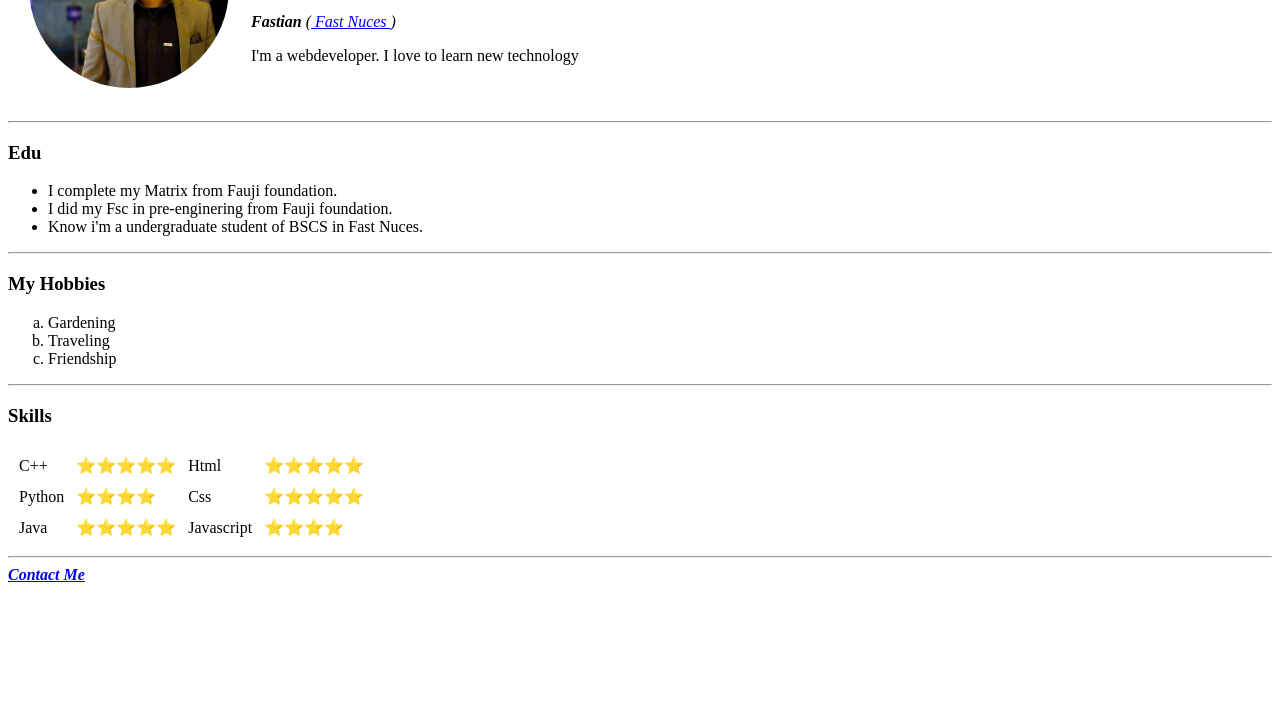
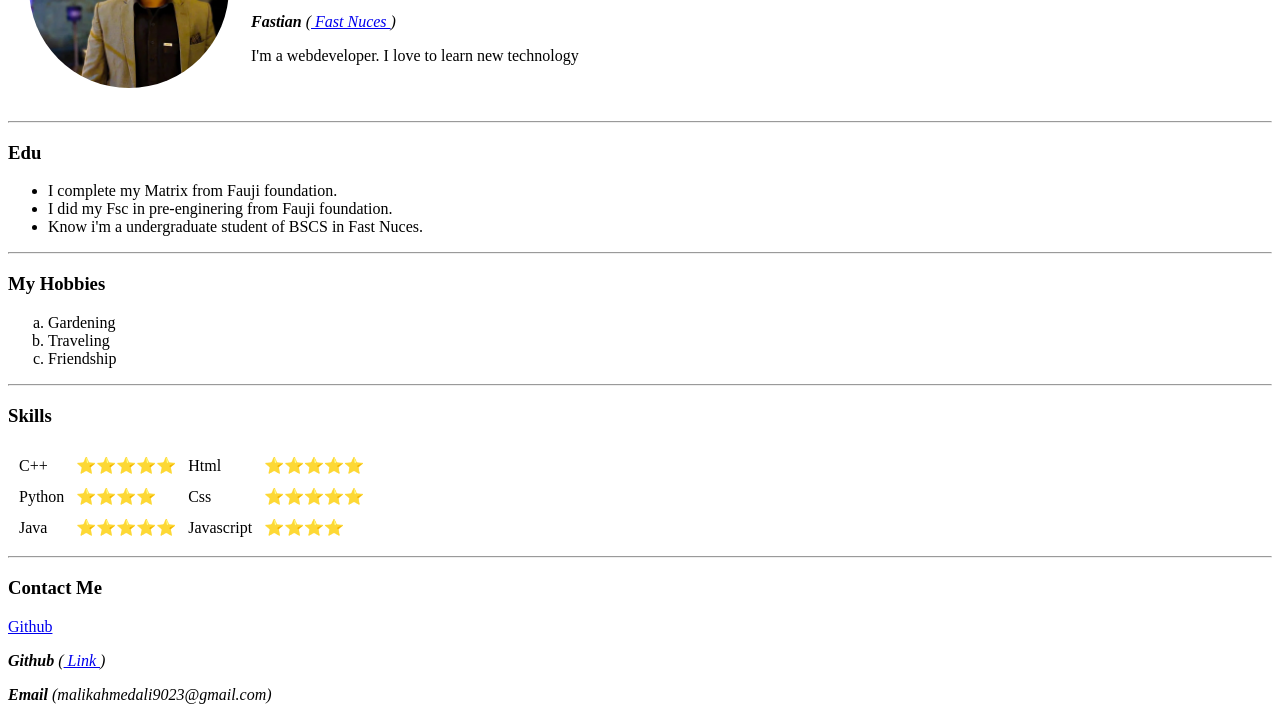
Before and after one commit to MalikAhmedAli/cv, a plain HTML site: page index.html in a window 1280 px wide. Shown: the part 141-861 px from the top of the page. Before the commit the page ends 800 px from the top, so only its background shows below. Drawn offline with Linux system fonts and the light colour scheme.

Commit message:
Update index.html

```diff
--- a/index.html
+++ b/index.html
@@ -63,6 +63,10 @@
         </tr>
     </table>
     <hr>
-    <a href="contact.html" target="_blank"> <strong><i> Contact Me </i> </strong></a>
+    <h3>Contact Me </h3>
+    <a href="https://github.com/MalikAhmedali" target="_blank "> Github </a>
+    <p><em> <strong> Github </strong>(<a href="https://github.com/MalikAhmedali" target="_blank "> Link </a>) </em></p>
+    <p><em> <strong> Email </strong>(malikahmedali9023@gmail.com)</em></p>
+
 </body>
 </html>
```
